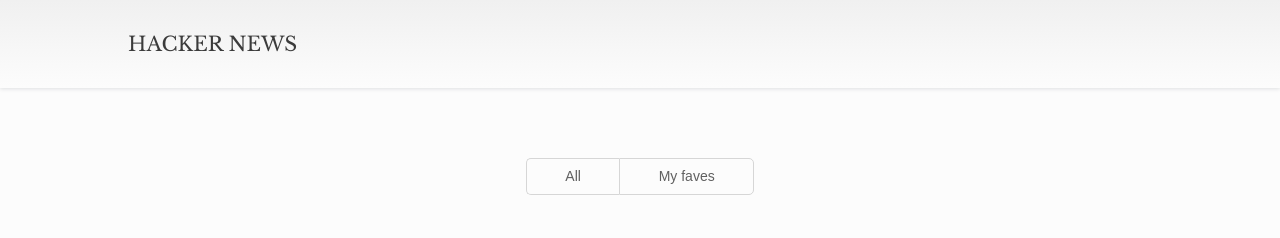
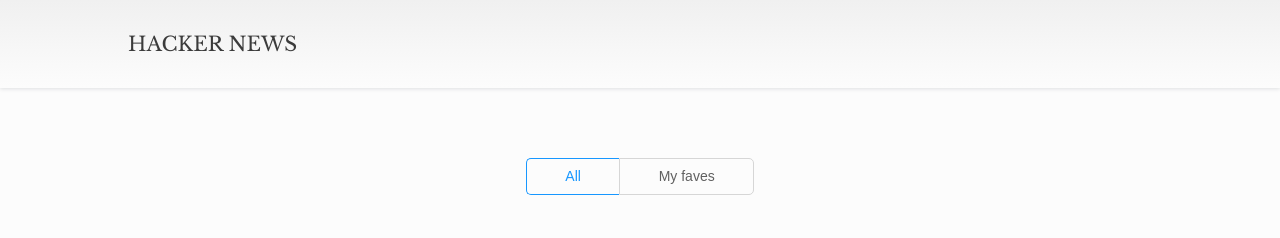
Before and after one commit to samuelfs96/reign_frontend_test, a React (Create React App) app: page / in a window 1280 px wide. Shown: the top 238 px of the page. Built offline with nearby package versions, Linux system fonts and the light colour scheme.

Commit message:
hover dropdown

```diff
--- a/src/App.tsx
+++ b/src/App.tsx
@@ -15,7 +15,7 @@ import Loader from "./components/Loader";
 function App() {
 
   const [isLoading, setIsLoading] = useState(false)
-  const [tabValue, setTabValue] = useState('')
+  const [tabValue, setTabValue] = useState('all')
   const [selectValue, setSelectValue] = useLocalStorage('selectValue', '')
   const [currentPage, setCurrentPage] = useState(1)
 
--- a/src/components/Select.tsx
+++ b/src/components/Select.tsx
@@ -2,6 +2,7 @@ import angular_logo from '../icons/angular-icon.png'
 import react_logo from '../icons/react-icon.png'
 import vue_logo from '../icons/vue-icon.png'
 import arrow_down from '../icons/arrow_down.png'
+import { useState } from 'react'
 
 interface Props {
   className?: string,
@@ -15,8 +16,11 @@ const Select = ({
   setSelectValue
 }: Props) => {
 
+  const [active, setActive] = useState(false)
+
   const handleChange = (value: string) => {
     setSelectValue(value)
+    setActive(false)
   }
 
   const renderSelectedOption = (): JSX.Element => {
@@ -34,9 +38,9 @@ const Select = ({
   }
 
   return (
-    <div className={className}>
+    <div className={className} onMouseOver={() => setActive(false) }>
       <button className="dropbtn">{renderSelectedOption()}</button>
-      <div className="dropdown-content">
+      <div className={`dropdown-content${active ? ' active-drpwn' : ''}`}>
         <div onClick={() => handleChange('angular')}>
          <img src={angular_logo} alt="img" />
          <span>Angular</span>
--- a/src/index.css
+++ b/src/index.css
@@ -158,7 +158,7 @@ body {
   cursor: pointer;
 }
 
-.dropdown:hover .dropdown-content {
+.dropdown:hover .dropdown-content:not(.active-drpwn) {
   display: flex;
 }
 
```
